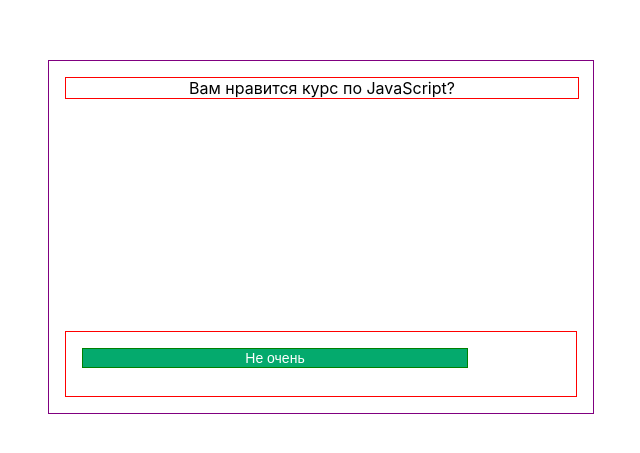
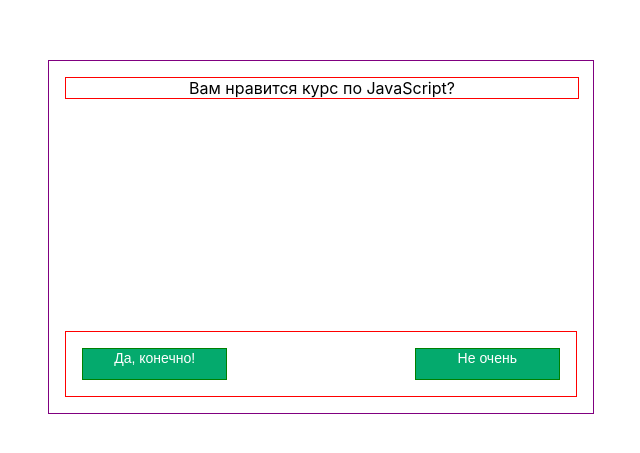
Before and after one commit to Inkvizi/javascript-lessons, a React app in the folder lesson-react-window/: page / in a window 1280 px wide. Shown: the part 163-616 px from the top of the page, without its empty margins (319-959 px from the left). Built offline with nearby package versions, Linux system fonts and the light colour scheme.

```diff
--- a/lesson-react-window/src/Components/Button/Button.module.css
+++ b/lesson-react-window/src/Components/Button/Button.module.css
@@ -1,7 +1,5 @@
 ._{
-    position: absolute;
-    left: 100;
-    top: 100;
+    display: flex;
     border: 1px solid green;
     width: 30%;
 }
--- a/lesson-react-window/src/Components/Window/Window.module.css
+++ b/lesson-react-window/src/Components/Window/Window.module.css
@@ -16,6 +16,9 @@
 }
 
 .bottomGroup {
+    display: flex;
+    flex-direction: row;
+    justify-content: space-between;
     height: 10%;
     border: 1px solid red;
     padding: 1em 1em 1em 1em;
```
